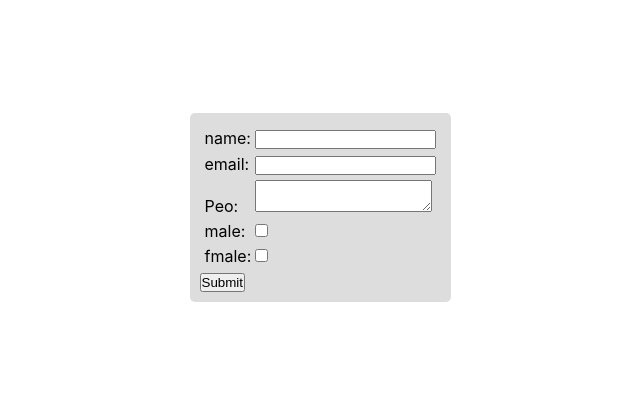
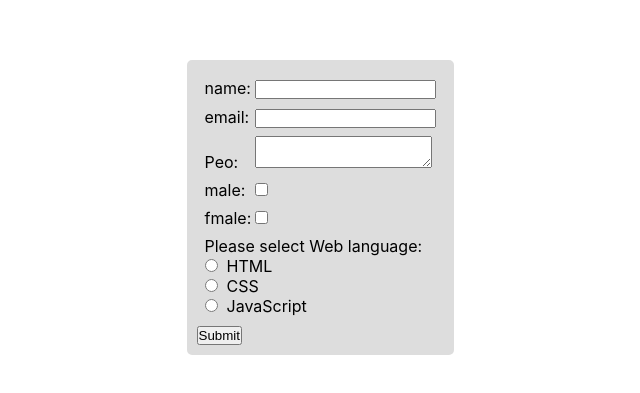
Before and after one commit to M0hamad-Ramadan/blank-react-app, a React (Create React App) app: page / in a window 1280 px wide. Shown: the part 193-586 px from the top of the page, without its empty margins (320-960 px from the left). Built offline with nearby package versions, Linux system fonts and the light colour scheme; the HTML template or start-up script is replaced by a standard one.

Commit message:
mange-html-radio-state

```diff
--- a/src/MyForm.js
+++ b/src/MyForm.js
@@ -7,6 +7,7 @@ const MyForm = () => {
     peo: "",
     male: false,
     fmale: false,
+    lang: "",
   });
   return (
     <form
@@ -18,7 +19,7 @@ const MyForm = () => {
         <label>name:</label>
         <input
           type="text"
-          value={myFormData.name}
+          defaultValue={myFormData.name}
           onChange={(e) => {
             setNewState({ ...myFormData, name: e.target.value });
           }}
@@ -29,7 +30,7 @@ const MyForm = () => {
         <label>email:</label>
         <input
           type="text"
-          value={myFormData.email}
+          defaultValue={myFormData.email}
           onChange={(e) => {
             setNewState({ ...myFormData, email: e.target.value });
           }}
@@ -40,7 +41,7 @@ const MyForm = () => {
         <label>Peo:</label>
         <textarea
           type="text"
-          value={myFormData.peo}
+          defaultValue={myFormData.peo}
           onChange={(e) => {
             setNewState({ ...myFormData, peo: e.target.value });
           }}
@@ -69,6 +70,39 @@ const MyForm = () => {
         />
       </div>
 
+      <div className="inp-group">
+        <p>Please select Web language:</p>
+        <input
+          type="radio"
+          name="fav_language"
+          value="HTML"
+          onChange={(e) => {
+            setNewState({ ...myFormData, lang: e.target.value });
+          }}
+        />
+        &nbsp; <label htmlFor="html">HTML</label>
+        <br />
+        <input
+          type="radio"
+          name="fav_language"
+          value="CSS"
+          onChange={(e) => {
+            setNewState({ ...myFormData, lang: e.target.value });
+          }}
+        />
+        &nbsp; <label htmlFor="css">CSS</label>
+        <br />
+        <input
+          type="radio"
+          name="fav_language"
+          value="JavaScript"
+          onChange={(e) => {
+            setNewState({ ...myFormData, lang: e.target.value });
+          }}
+        />
+        &nbsp; <label htmlFor="javascript">JavaScript</label>
+      </div>
+
       <button>Submit</button>
     </form>
   );
--- a/src/index.css
+++ b/src/index.css
@@ -36,7 +36,7 @@ form {
   background-color: #ddd;
   padding: 10px;
   border-radius: 5px;
-
+  text-align: left;
 }
 
 label {
@@ -45,5 +45,5 @@ label {
 }
 
 .inp-group{
-  margin: 5px;
+  margin: 8px;
 }
```
